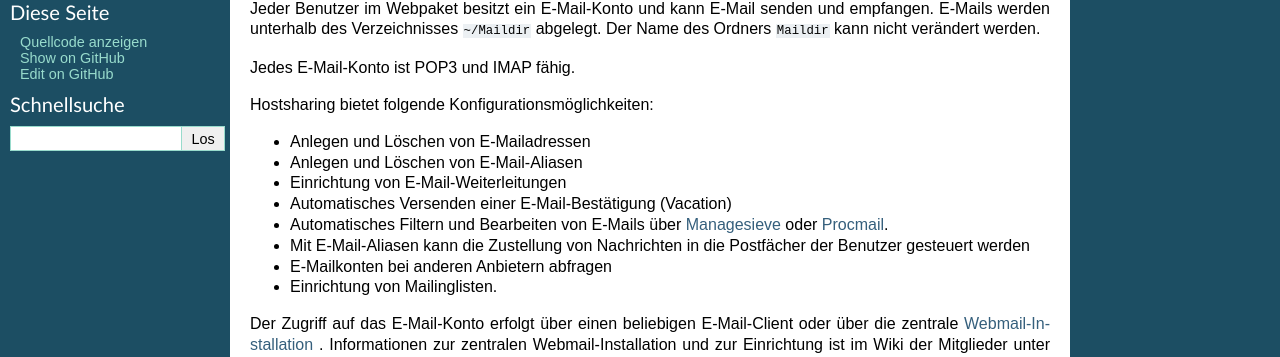
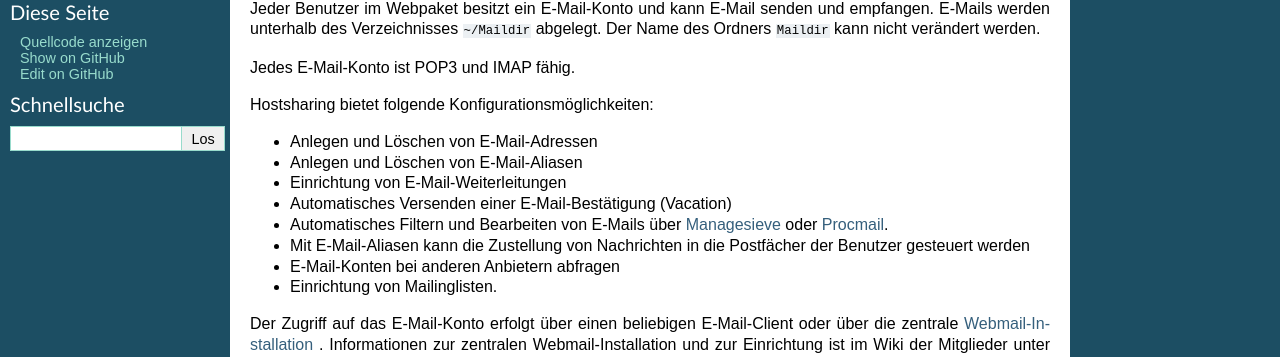
Before and after one commit to hostsharing/hs.docs.users, a Sphinx documentation site: the page built from source/email/allgemein.rst, in a window 1280 px wide. Shown: the part 151-508 px from the top of the page. Built offline with Sphinx 7.4.7, drawn with Linux system fonts in a browser that asks for light colours; pages that are not in the unit, such as notebooks, are missing from menus.

Commit message:
minor typo

```diff
--- a/source/email/allgemein.rst
+++ b/source/email/allgemein.rst
@@ -15,13 +15,13 @@ Jedes E-Mail-Konto ist POP3 und IMAP fähig.
 
 Hostsharing bietet folgende Konfigurationsmöglichkeiten:
 
-- Anlegen und Löschen von E-Mailadressen
+- Anlegen und Löschen von E-Mail-Adressen
 - Anlegen und Löschen von E-Mail-Aliasen
 - Einrichtung von E-Mail-Weiterleitungen
-- Automatisches Versenden einer E-Mail-Bestätigung (Vacation)
+- Automatisches Versenden einer E-Mail-Bestätigung (:term:`Vacation`)
 - Automatisches Filtern und Bearbeiten von E-Mails über `Managesieve <https://wiki.hostsharing.net/index.php?title=Sieve>`_ oder `Procmail <https://wiki.hostsharing.net/index.php?title=Procmail>`_.
 - Mit E-Mail-Aliasen kann die Zustellung von Nachrichten in die Postfächer der Benutzer gesteuert werden
-- E-Mailkonten bei anderen Anbietern abfragen
+- E-Mail-Konten bei anderen Anbietern abfragen
 - Einrichtung von Mailinglisten.
 
 Der Zugriff auf das E-Mail-Konto erfolgt über einen beliebigen E-Mail-Client oder über die zentrale `Webmail-Installation <https://webmail.hostsharing.net>`_ .
```
